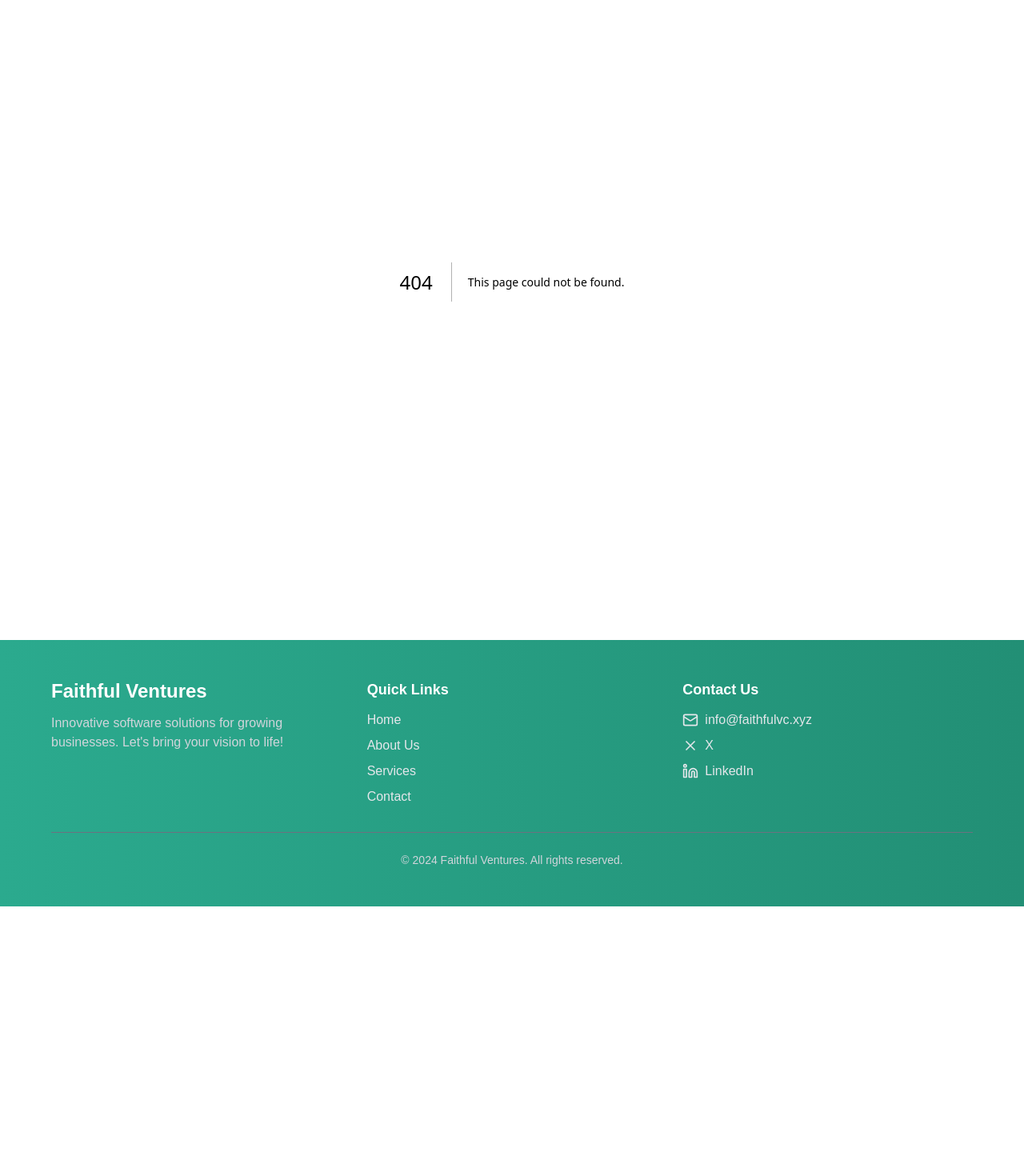
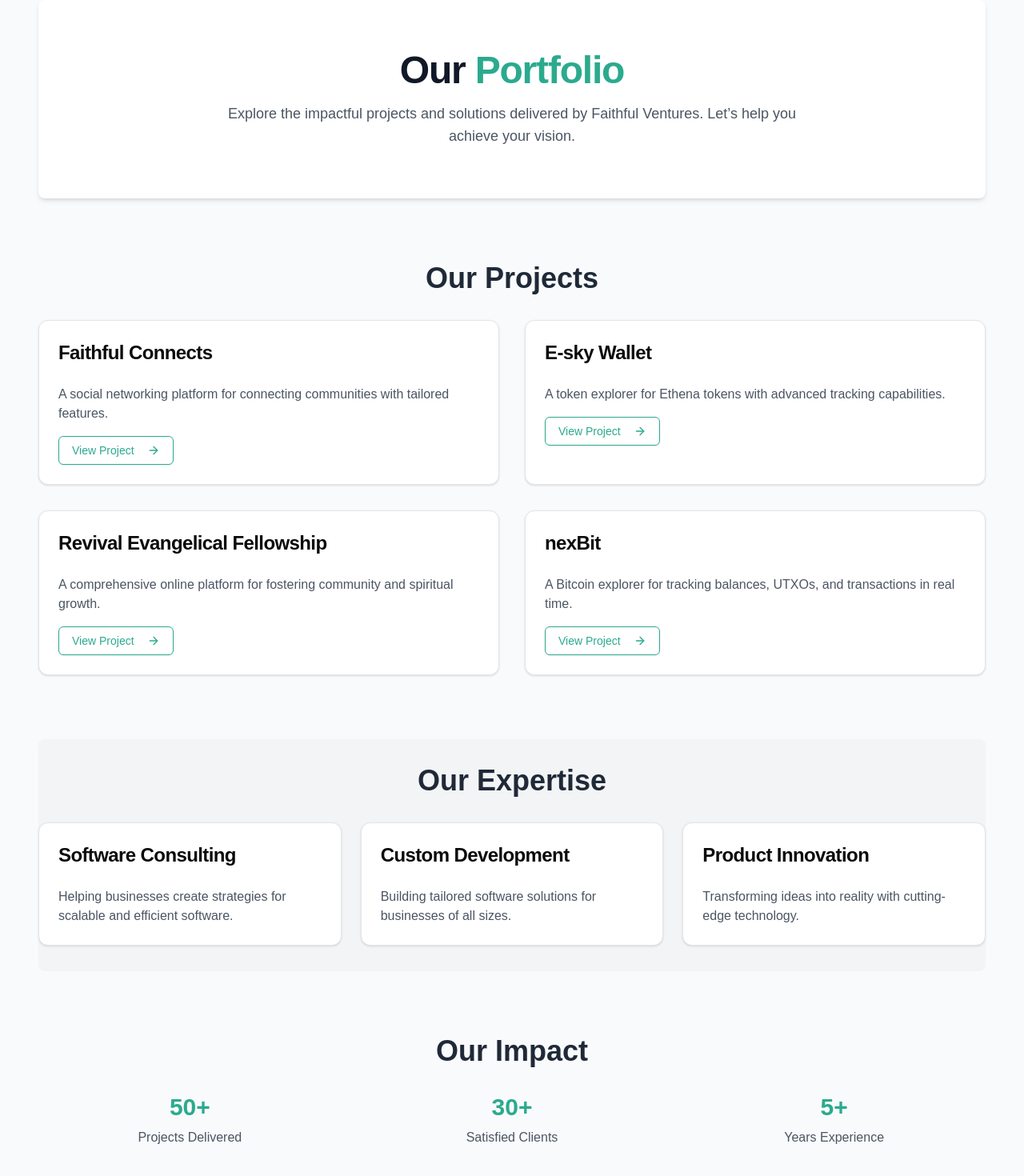
Before and after one commit to noah-sheldon/faithful-ventures, a Next.js app: page /portfolio in a window 1280 px wide. Before the commit this address had no page. Shown: the part 120-1590 px from the top of the page at 80% size. Before the commit the page ends 1253 px from the top, so only its background shows below. Built offline with nearby package versions, Linux system fonts and the light colour scheme.

Commit message:
portfolio page added

```diff
--- /dev/null
+++ b/app/portfolio/page.tsx
@@ -0,0 +1,180 @@
+import { Card, CardContent, CardHeader, CardTitle } from "@/components/ui/card";
+import { Button } from "@/components/ui/button";
+import { ArrowRight } from "lucide-react";
+
+export default function Portfolio() {
+  return (
+    <main className="flex flex-col items-center px-4 md:px-6 lg:px-12 py-12 space-y-12 bg-gray-50 dark:bg-gray-900 text-gray-800 dark:text-gray-200">
+      {/* Hero Section */}
+      <section className="w-full text-center py-16 bg-white dark:bg-gray-800 rounded-lg shadow-md">
+        <h1 className="text-4xl md:text-5xl font-extrabold tracking-tight text-gray-900 dark:text-white">
+          Our <span className="text-[#2BAA8E]">Portfolio</span>
+        </h1>
+        <p className="text-md md:text-lg text-gray-600 dark:text-gray-300 mt-4 max-w-3xl mx-auto">
+          Explore the impactful projects and solutions delivered by Faithful
+          Ventures. Let’s help you achieve your vision.
+        </p>
+      </section>
+
+      {/* Featured Projects */}
+      <section className="w-full py-8">
+        <h2 className="text-3xl md:text-4xl font-bold text-center mb-8">
+          Our Projects
+        </h2>
+        <div className="grid grid-cols-1 sm:grid-cols-2 gap-8">
+          {[
+            {
+              title: "Faithful Connects",
+              description:
+                "A social networking platform for connecting communities with tailored features.",
+              link: "https://fcn.social",
+            },
+            {
+              title: "E-sky Wallet",
+              description:
+                "A token explorer for Ethena tokens with advanced tracking capabilities.",
+              link: "https://github.com/noah-sheldon/e-sky",
+            },
+            {
+              title: "Revival Evangelical Fellowship",
+              description:
+                "A comprehensive online platform for fostering community and spiritual growth.",
+              link: "https://revivalevangelicalfellowship.com",
+            },
+            {
+              title: "nexBit",
+              description:
+                "A Bitcoin explorer for tracking balances, UTXOs, and transactions in real time.",
+              link: "https://7e3lh-5yaaa-aaaaj-azwka-cai.icp0.io/",
+            },
+          ].map((project, idx) => (
+            <Card
+              key={idx}
+              className="hover:shadow-2xl transition-shadow duration-300 transform hover:-translate-y-2"
+            >
+              <CardHeader>
+                <CardTitle className="text-xl md:text-2xl">
+                  {project.title}
+                </CardTitle>
+              </CardHeader>
+              <CardContent>
+                <p className="text-gray-600 dark:text-gray-300">
+                  {project.description}
+                </p>
+                <Button
+                  asChild
+                  variant="outline"
+                  className="mt-4 text-[#2BAA8E] border-[#2BAA8E] hover:bg-[#2BAA8E] hover:text-white transition"
+                >
+                  <a
+                    href={project.link}
+                    target="_blank"
+                    rel="noopener noreferrer"
+                  >
+                    View Project <ArrowRight className="w-4 h-4 ml-2" />
+                  </a>
+                </Button>
+              </CardContent>
+            </Card>
+          ))}
+        </div>
+      </section>
+
+      {/* Expertise Section */}
+      <section className="w-full py-8 bg-gray-100 dark:bg-gray-800 rounded-lg">
+        <h2 className="text-3xl md:text-4xl font-bold text-center mb-8">
+          Our Expertise
+        </h2>
+        <div className="grid grid-cols-1 md:grid-cols-3 gap-6">
+          {[
+            {
+              title: "Software Consulting",
+              description:
+                "Helping businesses create strategies for scalable and efficient software.",
+            },
+            {
+              title: "Custom Development",
+              description:
+                "Building tailored software solutions for businesses of all sizes.",
+            },
+            {
+              title: "Product Innovation",
+              description:
+                "Transforming ideas into reality with cutting-edge technology.",
+            },
+          ].map((service, idx) => (
+            <Card
+              key={idx}
+              className="hover:shadow-lg transition-shadow duration-300 transform hover:-translate-y-2"
+            >
+              <CardHeader>
+                <CardTitle className="text-xl md:text-2xl">
+                  {service.title}
+                </CardTitle>
+              </CardHeader>
+              <CardContent>
+                <p className="text-gray-600 dark:text-gray-300">
+                  {service.description}
+                </p>
+              </CardContent>
+            </Card>
+          ))}
+        </div>
+      </section>
+
+      {/* Metrics Section */}
+      <section className="w-full py-8">
+        <h2 className="text-3xl md:text-4xl font-bold text-center mb-8">
+          Our Impact
+        </h2>
+        <div className="grid grid-cols-1 sm:grid-cols-3 gap-6 text-center">
+          {[
+            { label: "Projects Delivered", value: "50+" },
+            { label: "Satisfied Clients", value: "30+" },
+            { label: "Years Experience", value: "5+" },
+          ].map((item, idx) => (
+            <div key={idx}>
+              <h3 className="text-3xl font-bold text-[#2BAA8E]">
+                {item.value}
+              </h3>
+              <p className="mt-2 text-gray-600 dark:text-gray-300">
+                {item.label}
+              </p>
+            </div>
+          ))}
+        </div>
+      </section>
+
+      {/* CTA Section */}
+      <section className="w-full py-8 text-center bg-[#2BAA8E] text-white rounded-lg shadow-md">
+        <h2 className="text-2xl md:text-3xl font-semibold">
+          Ready to Work with Us?
+        </h2>
+        <p className="mt-4 text-lg max-w-xl mx-auto">
+          Contact Faithful Ventures today to start your next successful project
+        </p>
+        <div className="mt-6 flex flex-col sm:flex-row justify-center items-center gap-4">
+          <Button
+            asChild
+            className="w-36 bg-yellow-400 text-gray-900 hover:bg-yellow-500 transition-transform transform hover:scale-105"
+          >
+            <a href="mailto:info@faithfulvc.xyz">Contact Us</a>
+          </Button>
+          <Button
+            asChild
+            variant="outline"
+            className="text-[#2BAA8E] border-white hover:bg-white hover:text-[#2BAA8E] transition-transform transform hover:scale-105"
+          >
+            <a
+              href="https://calendar.app.google/a9nebr5GxsShHSNy7"
+              target="_blank"
+              rel="noopener noreferrer"
+            >
+              Book an Appointment
+            </a>
+          </Button>
+        </div>
+      </section>
+    </main>
+  );
+}
```
